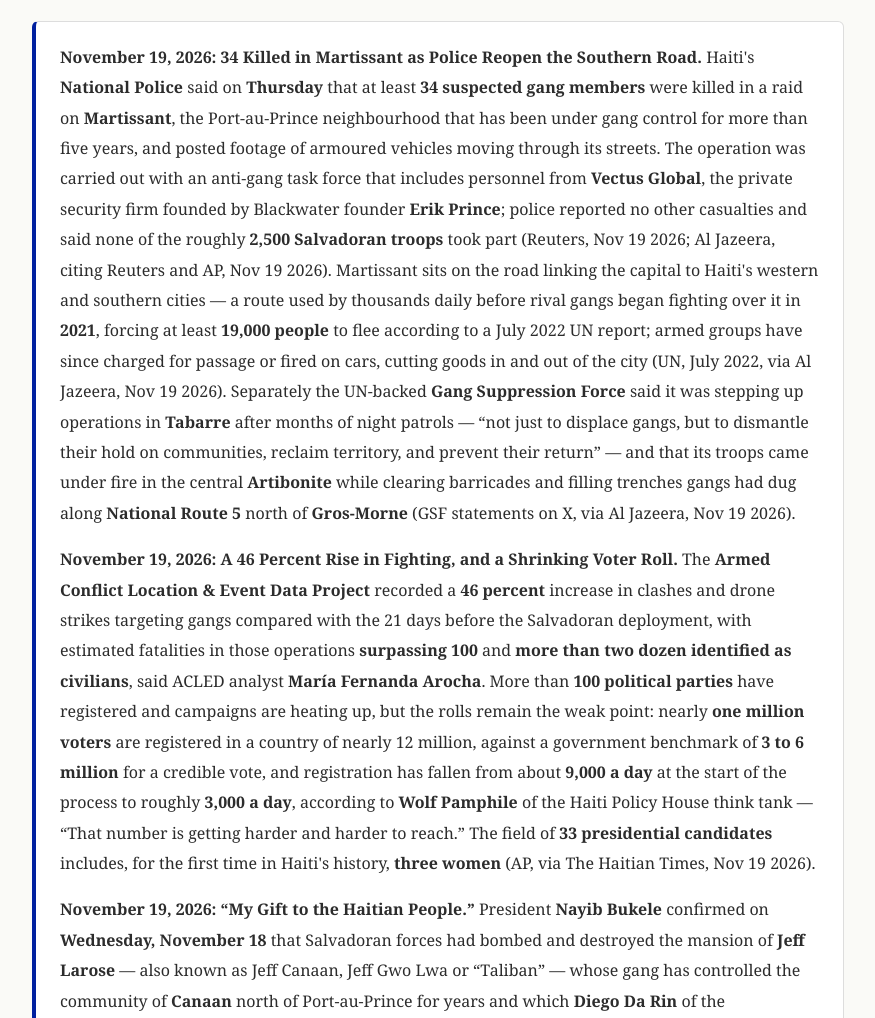
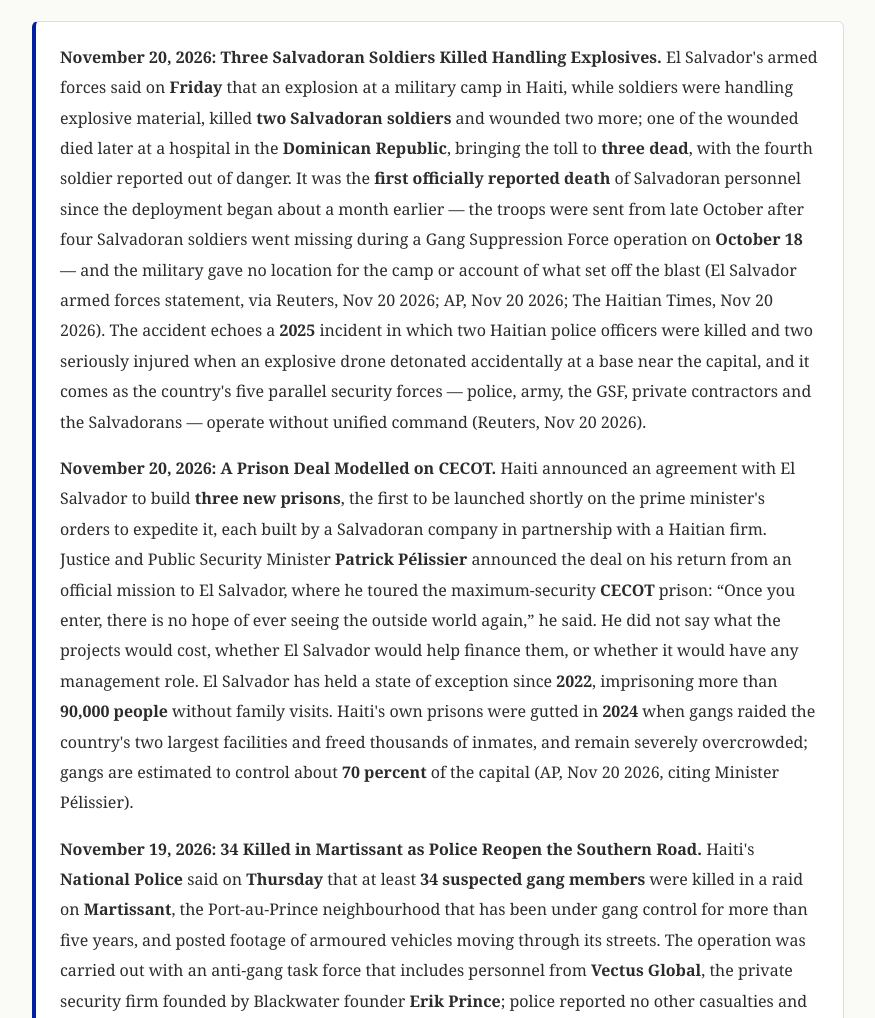
Before and after one commit to onyxgod777/haiti, a plain HTML site: page index.html in a window 1280 px wide. Shown: the part 8800-9818 px from the top of the page, without its empty margins (202-1077 px from the left). Drawn offline with Linux system fonts and the light colour scheme.

Commit message:
news: haiti update 2026-11-21

```diff
--- a/index.html
+++ b/index.html
@@ -686,7 +686,7 @@
   <!-- ════════════════════════════════════════════════════════ -->
   <section id="today">
     <h2>X. Haiti Today</h2>
-    <div class="era-dates">Last updated: November 20, 2026</div>
+    <div class="era-dates">Last updated: November 21, 2026</div>
 
     <div class="stats-grid">
       <div class="stat-card">
@@ -726,6 +726,33 @@
     </p>
 
     <div class="highlight-box blue">
+      <p><strong>November 20, 2026: Three Salvadoran Soldiers Killed Handling Explosives.</strong> El Salvador's
+      armed forces said on <strong>Friday</strong> that an explosion at a military camp in Haiti, while soldiers were
+      handling explosive material, killed <strong>two Salvadoran soldiers</strong> and wounded two more; one of the
+      wounded died later at a hospital in the <strong>Dominican Republic</strong>, bringing the toll to
+      <strong>three dead</strong>, with the fourth soldier reported out of danger. It was the
+      <strong>first officially reported death</strong> of Salvadoran personnel since the deployment began about a
+      month earlier &mdash; the troops were sent from late October after four Salvadoran soldiers went missing during a
+      Gang Suppression Force operation on <strong>October 18</strong> &mdash; and the military gave no location for the
+      camp or account of what set off the blast (El Salvador armed forces statement, via Reuters, Nov 20 2026; AP,
+      Nov 20 2026; The Haitian Times, Nov 20 2026). The accident echoes a <strong>2025</strong> incident in which two
+      Haitian police officers were killed and two seriously injured when an explosive drone detonated accidentally at a
+      base near the capital, and it comes as the country's five parallel security forces &mdash; police, army, the
+      GSF, private contractors and the Salvadorans &mdash; operate without unified command (Reuters, Nov 20 2026).</p>
+
+      <p><strong>November 20, 2026: A Prison Deal Modelled on CECOT.</strong> Haiti announced an agreement with
+      El Salvador to build <strong>three new prisons</strong>, the first to be launched shortly on the prime
+      minister's orders to expedite it, each built by a Salvadoran company in partnership with a Haitian firm.
+      Justice and Public Security Minister <strong>Patrick P&eacute;lissier</strong> announced the deal on his return
+      from an official mission to El Salvador, where he toured the maximum-security <strong>CECOT</strong> prison:
+      &ldquo;Once you enter, there is no hope of ever seeing the outside world again,&rdquo; he said. He did not say
+      what the projects would cost, whether El Salvador would help finance them, or whether it would have any
+      management role. El Salvador has held a state of exception since <strong>2022</strong>, imprisoning more than
+      <strong>90,000 people</strong> without family visits. Haiti's own prisons were gutted in <strong>2024</strong>
+      when gangs raided the country's two largest facilities and freed thousands of inmates, and remain severely
+      overcrowded; gangs are estimated to control about <strong>70 percent</strong> of the capital (AP, Nov 20 2026,
+      citing Minister P&eacute;lissier).</p>
+
       <p><strong>November 19, 2026: 34 Killed in Martissant as Police Reopen the Southern Road.</strong> Haiti's
       <strong>National Police</strong> said on <strong>Thursday</strong> that at least <strong>34 suspected gang
       members</strong> were killed in a raid on <strong>Martissant</strong>, the Port-au-Prince neighbourhood that
```
